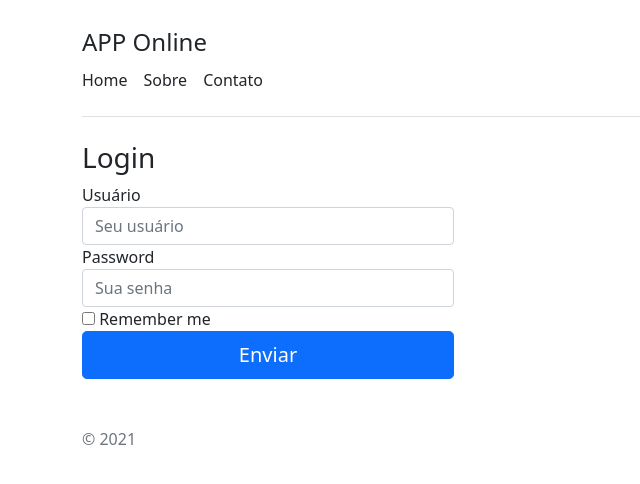
After one commit to fe-sts/ProjetosPython, a Python web app: template Projetos Flask/FlaskIntro/App/templates/login.html in a window 1280 px wide. The commit adds this page. Shown: the top 484 px of the page, without its empty margins (0-640 px from the left). Run offline with Jinja, Linux system fonts and the light colour scheme; the template is opened without the code that fills it, so the values that code supplies are empty, except form fields; form fields are guessed from the names that the template uses.

Commit message:
FLASK-WTF, Formulario Login
utilização do Flask-WTF | Criação de pagina de Login, utilizando Bootstrap

```diff
--- a/Projetos Flask/FlaskIntro/App/templates/base.html
+++ b/Projetos Flask/FlaskIntro/App/templates/base.html
@@ -24,19 +24,14 @@
   <div class="container py-4">
     <header class="pb-3 mb-4 border-bottom">
       <a href="/" class="d-flex align-items-center text-dark text-decoration-none">
-        <svg xmlns="http://www.w3.org/2000/svg" width="40" height="32" class="me-2" viewBox="0 0 118 94" role="img"><title>Bootstrap</title><path fill-rule="evenodd" clip-rule="evenodd" d="M24.509 0c-6.733 0-11.715 5.893-11.492 12.284.214 6.14-.064 14.092-2.066 20.577C8.943 39.365 5.547 43.485 0 44.014v5.972c5.547.529 8.943 4.649 10.951 11.153 2.002 6.485 2.28 14.437 2.066 20.577C12.794 88.106 17.776 94 24.51 94H93.5c6.733 0 11.714-5.893 11.491-12.284-.214-6.14.064-14.092 2.066-20.577 2.009-6.504 5.396-10.624 10.943-11.153v-5.972c-5.547-.529-8.934-4.649-10.943-11.153-2.002-6.484-2.28-14.437-2.066-20.577C105.214 5.894 100.233 0 93.5 0H24.508zM80 57.863C80 66.663 73.436 72 62.543 72H44a2 2 0 01-2-2V24a2 2 0 012-2h18.437c9.083 0 15.044 4.92 15.044 12.474 0 5.302-4.01 10.049-9.119 10.88v.277C75.317 46.394 80 51.21 80 57.863zM60.521 28.34H49.948v14.934h8.905c6.884 0 10.68-2.772 10.68-7.727 0-4.643-3.264-7.207-9.012-7.207zM49.948 49.2v16.458H60.91c7.167 0 10.964-2.876 10.964-8.281 0-5.406-3.903-8.178-11.425-8.178H49.948z" fill="currentColor"></path></svg>
-        <span class="fs-4">Jumbotron example</span>
-      </a>
-      <a href="/" class="d-flex align-items-center text-dark text-decoration-none">
-        <svg xmlns="http://www.w3.org/2000/svg" width="40" height="32" class="me-2" viewBox="0 0 118 94" role="img"><title>Bootstrap</title><path fill-rule="evenodd" clip-rule="evenodd" d="M24.509 0c-6.733 0-11.715 5.893-11.492 12.284.214 6.14-.064 14.092-2.066 20.577C8.943 39.365 5.547 43.485 0 44.014v5.972c5.547.529 8.943 4.649 10.951 11.153 2.002 6.485 2.28 14.437 2.066 20.577C12.794 88.106 17.776 94 24.51 94H93.5c6.733 0 11.714-5.893 11.491-12.284-.214-6.14.064-14.092 2.066-20.577 2.009-6.504 5.396-10.624 10.943-11.153v-5.972c-5.547-.529-8.934-4.649-10.943-11.153-2.002-6.484-2.28-14.437-2.066-20.577C105.214 5.894 100.233 0 93.5 0H24.508zM80 57.863C80 66.663 73.436 72 62.543 72H44a2 2 0 01-2-2V24a2 2 0 012-2h18.437c9.083 0 15.044 4.92 15.044 12.474 0 5.302-4.01 10.049-9.119 10.88v.277C75.317 46.394 80 51.21 80 57.863zM60.521 28.34H49.948v14.934h8.905c6.884 0 10.68-2.772 10.68-7.727 0-4.643-3.264-7.207-9.012-7.207zM49.948 49.2v16.458H60.91c7.167 0 10.964-2.876 10.964-8.281 0-5.406-3.903-8.178-11.425-8.178H49.948z" fill="currentColor"></path></svg>
-        <span class="fs-4">Login!</span>
+        <!-- <svg xmlns="http://www.w3.org/2000/svg" width="40" height="32" class="me-2" viewBox="0 0 118 94" role="img"><title>Bootstrap</title><path fill-rule="evenodd" clip-rule="evenodd" d="M24.509 0c-6.733 0-11.715 5.893-11.492 12.284.214 6.14-.064 14.092-2.066 20.577C8.943 39.365 5.547 43.485 0 44.014v5.972c5.547.529 8.943 4.649 10.951 11.153 2.002 6.485 2.28 14.437 2.066 20.577C12.794 88.106 17.776 94 24.51 94H93.5c6.733 0 11.714-5.893 11.491-12.284-.214-6.14.064-14.092 2.066-20.577 2.009-6.504 5.396-10.624 10.943-11.153v-5.972c-5.547-.529-8.934-4.649-10.943-11.153-2.002-6.484-2.28-14.437-2.066-20.577C105.214 5.894 100.233 0 93.5 0H24.508zM80 57.863C80 66.663 73.436 72 62.543 72H44a2 2 0 01-2-2V24a2 2 0 012-2h18.437c9.083 0 15.044 4.92 15.044 12.474 0 5.302-4.01 10.049-9.119 10.88v.277C75.317 46.394 80 51.21 80 57.863zM60.521 28.34H49.948v14.934h8.905c6.884 0 10.68-2.772 10.68-7.727 0-4.643-3.264-7.207-9.012-7.207zM49.948 49.2v16.458H60.91c7.167 0 10.964-2.876 10.964-8.281 0-5.406-3.903-8.178-11.425-8.178H49.948z" fill="currentColor"></path></svg> -->
+        <span class="fs-4">APP Online</span>
       </a>
 
       <nav class="d-inline-flex mt-2 mt-md-0 ms-md-auto">
-        <a class="me-3 py-2 text-dark text-decoration-none" href="#">Features</a>
-        <a class="me-3 py-2 text-dark text-decoration-none" href="#">Enterprise</a>
-        <a class="me-3 py-2 text-dark text-decoration-none" href="#">Support</a>
-        <a class="py-2 text-dark text-decoration-none" href="#">Pricing</a>
+        <a class="me-3 py-2 text-dark text-decoration-none" href="#">Home</a>
+        <a class="me-3 py-2 text-dark text-decoration-none" href="#">Sobre</a>
+        <a class="me-3 py-2 text-dark text-decoration-none" href="#">Contato</a>
       </nav>
 
     </header>
--- /dev/null
+++ b/Projetos Flask/FlaskIntro/App/templates/login.html
@@ -0,0 +1,26 @@
+{% extends 'base.html' %}
+
+{% block content %}
+<div class="col-md-4 col-md-offset-4">
+<h3>Login</h3>
+<form action="" method="POST"> <!--action escpecifica para Onde a informação será enviada. Caso fique em branco, será para o próprio local (pag. Login) -->
+    <div class="form-group">
+        <label>Usuário</label>
+        {{form.username(class="form-control", placeholder="Seu usuário") }}
+    </div>
+    <div class="form-group">
+        <label>Password</label>
+        {{form.password(class="form-control", placeholder="Sua senha")}}
+    </div>
+    <div class="checkbox">
+        <label>
+            {{ form.remember_me }} Remember me
+        </label>
+    </div>
+    <!-- <button type="submit" class="btn btn-default">Submit</button> -->
+    <button class="w-100 btn btn-lg btn-primary" type="submit">Enviar</button>
+    <p class="mt-5 mb-3 text-muted">&copy; 2021</p>
+
+</form>
+</div>
+{% endblock%}
--- a/Projetos Flask/FlaskIntro/config.py
+++ b/Projetos Flask/FlaskIntro/config.py
@@ -2,3 +2,5 @@ DEBUG = True #sempre que fizer uma alteração nos arquivos e Salvar, não preci
 
 SQLALCHEMY_DATABASE_URI = 'sqlite:///storage.db'
 SQLALCHEMY_TRACK_MODIFICATIONS = True #para suprimir o aleta de erro
+
+SECRET_KEY = 'um-nomr-bem-seguron' #todo formulario precisa da secret ket --> encriptacao
```
Also changed, not shown: Projetos Flask/FlaskIntro/App/controlers/default.py (+4 -3 lines), Projetos Flask/FlaskIntro/App/models/forms.py (added, +9 -0 lines).
